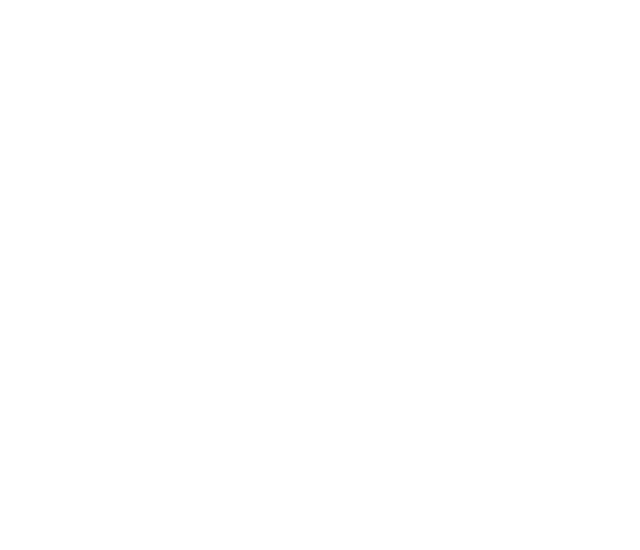
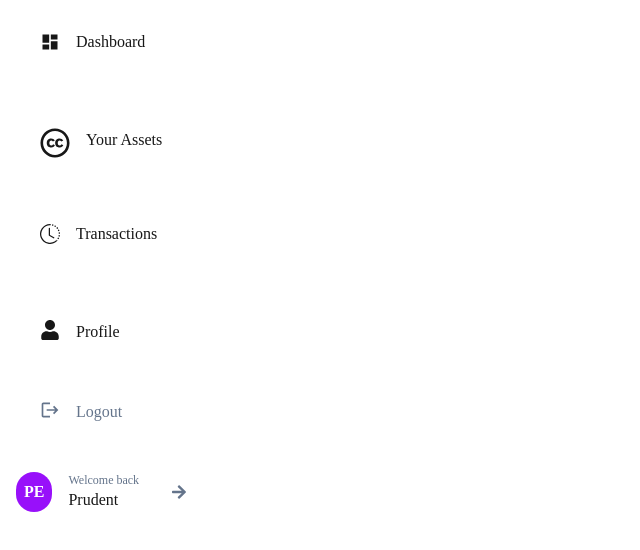
Before and after one commit to prudentelias1024/invoice-creator, a Next.js app: page /Dashboard in a window 1280 px wide. Shown: the top 550 px of the page, without its empty margins (0-640 px from the left). Built offline with nearby package versions, Linux system fonts and the light colour scheme.

Commit message:
Update DashboardNav.tsx

```diff
--- a/app/components/DashboardNav.tsx
+++ b/app/components/DashboardNav.tsx
@@ -1,11 +1,159 @@
-import React from 'react'
 
-function DashboardNav() {
+'use client'
+import React, { useState } from 'react'
+import { MdCancel, MdDashboard, MdLogout } from 'react-icons/md'
+import { FaArrowLeft, FaArrowRight, FaCreativeCommons, FaCreativeCommonsBy, FaHistory,  FaMoneyBill, FaMoneyBillWave, FaUser } from 'react-icons/fa'
+import { RxHamburgerMenu } from "react-icons/rx";
+// import { useSelector } from 'react-redux';
+import { BsClockHistory } from 'react-icons/bs';
+import Link from 'next/link';
+
+interface User  {
+    fullname: string,
+    email: string,
+    plan: string
+}
+export default function Navbar() {
+  const [openSideNav, setOpenSideNav] = useState<Boolean>(false)
+  const [currentUser, setCurrentUser] = useState<User>({   fullname: 'Prudent Elias',
+    email: '',
+    plan: ''})
+
+  const logout = () => {
+
+  }
+  const toggleNav = () => {
+    setOpenSideNav(!openSideNav)
+  }
+
   return (
+    <>
+     <div className='lg:hidden w-full  absolute bg-green-500 top-[1em] left-[1em] '>
+{
+  !openSideNav ?
+  <RxHamburgerMenu onClick={toggleNav} className='text-2xl lg:hidden absolute top-[1em] left-[1.5em]'/>
+:
+
+
+      <div className=" text-white bg-green-500 z-50 h-screen fixed  top-[0em] w-[16em] -left-[1em] pl-[2em]  pr-[1.5em] py-[6.75em] flex flex-col gap-[2em] font-[Lexend]">
+        <MdCancel onClick={toggleNav} className='text-2xl absolute top-[1.5em] left-[80%]'/>
+          <div className='inline-flex gap-[1em]'>
+
+
+      <MdDashboard className='text-2xl '/>
+            <Link href='/dashboard/home'>Dashboard</Link>
+      </div>
+
+      <div className='inline-flex gap-[1em]'>
+        <FaCreativeCommonsBy classname='text-3xl'/>
+            <Link href='/dashboard/Pay'>My logo</Link>
+      </div>
+
+
+      <div className='inline-flex gap-[1em]'>
+        <FaMoneyBill className='text-3xl'/>
+            <Link href='/dashboard/Payments/'>Transaction History</Link>
+        </div>
+
+
+      <div className='inline-flex gap-[1em]'>
+        <FaUser className='text-3xl'/>
+            <Link href='/dashboard/Profile/'>Profile </Link>
+        </div>
+
+
+
+      <div className='inline-flex gap-[1em] cursor-pointer'>
+        <MdLogout className='text-3xl'/>
+            <p onClick={logout}>Logout</p>
+    </div>
+
+      </div>
+      }
+            </div>
+
+    <div className=' bg-white fixed h-screen hidden w-[15em]  py-[1Em] px-[1.5em]  lg:flex flex-col gap-[3em] font-[Lexend] '>
+
+           <Link  href='/dashboard/home' className="w-full h-[3em] px-[1em] pt-[1em] pb-[1.5em]  inline-flex gap-[1em] lg:mt-[4em]'>
+">
+
+      <MdDashboard className='text-xl  '/>
+       <p className='-mt-[.15em]'>
+         Dashboard
+        </p>
+
+
+     </Link>
+
+
+           <Link href='/dashboard/pay' className="w-full h-[3em] px-[1em] pt-[1em] pb-[1.5em]  inline-flex gap-[1em] lg:mt-[4em]'>
+">
+       <div className='inline-flex gap-[1em]'>
+        <FaCreativeCommons className='text-3xl'/>
+            <Link href='/dashboard/Payments/'>Your Assets</Link>
+        </div>
+
+
+
+
+     </Link>
+
+
+           <Link href='/dashboard/payments' className="w-full h-[3em] px-[1em] pt-[1em] pb-[1.5em]  inline-flex gap-[1em] lg:mt-[4em]'>
+">
+
+      <BsClockHistory className='text-xl'/>
+      <p className='-mt-[.15em]'>
+        Transactions
+        </p>
+
+
+     </Link>
+
+           <Link href='/dashboard/profile' className="w-full h-[3em] px-[1em] pt-[1em] pb-[2em]  inline-flex gap-[1em] lg:mt-[4em]'>
+">
+
+      <FaUser className='text-xl'/>
+      Profile
+
+
+     </Link>
+
+
+
+
+      <div className='inline-flex gap-[1em] ml-[1em] cursor-pointer'>
+        <MdLogout  className='text-xl text-[#64748b]'/>
+            <p onClick={logout} className='text-[#64748b]'>Logout</p>
+    </div>
+    <div className="profile flex flex-row gap-[1em]  -ml-[.5em]" >
+
+       <div className='rounded-full inline-flex bg-purple-600 w-fit h-fit p-[0.5em] font-bold  text-base text-white'>
+{
+  currentUser !== null?
     <div>
+          <p className="">{currentUser.fullname.split(' ')[0][0]}{currentUser.fullname.split(' ')[1][0]}</p>
+
 
     </div>
+          : ' '
+}
+</div>
+
+<div className='flex flex-col'>
+ <p className='text-xs text-[rgba(100,116,139,1)]'>Welcome back</p>
+{
+
+  currentUser !== null?
+  <p className="">{currentUser.fullname.split(' ')[0]}</p>
+  : ' '
+
+}
+  </div>
+   <FaArrowRight className='text-[rgba(100,116,139,1)] mt-[.75em] ml-[1em]'/>
+    </div>
+
+    </div>
+    </>
   )
 }
-
-export default DashboardNav
```
